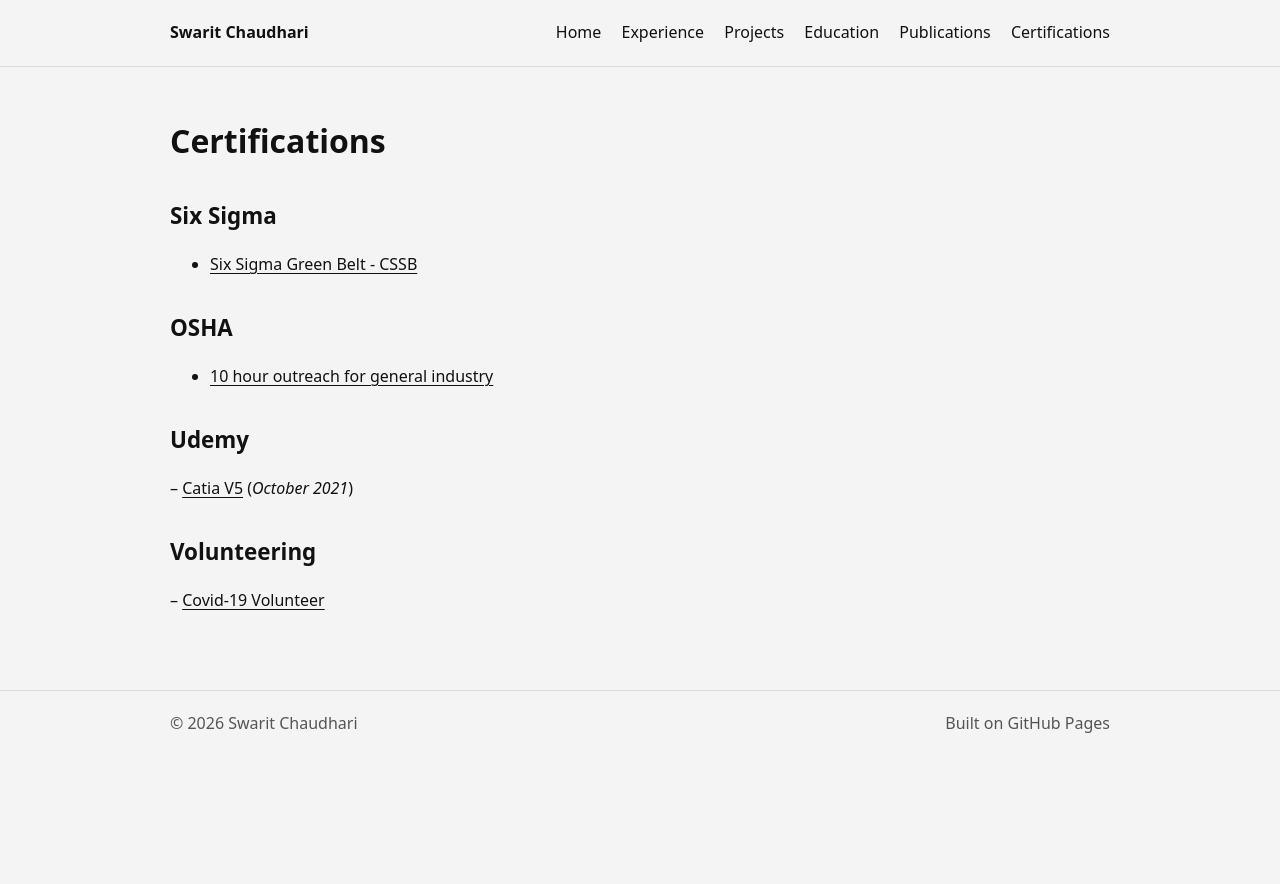
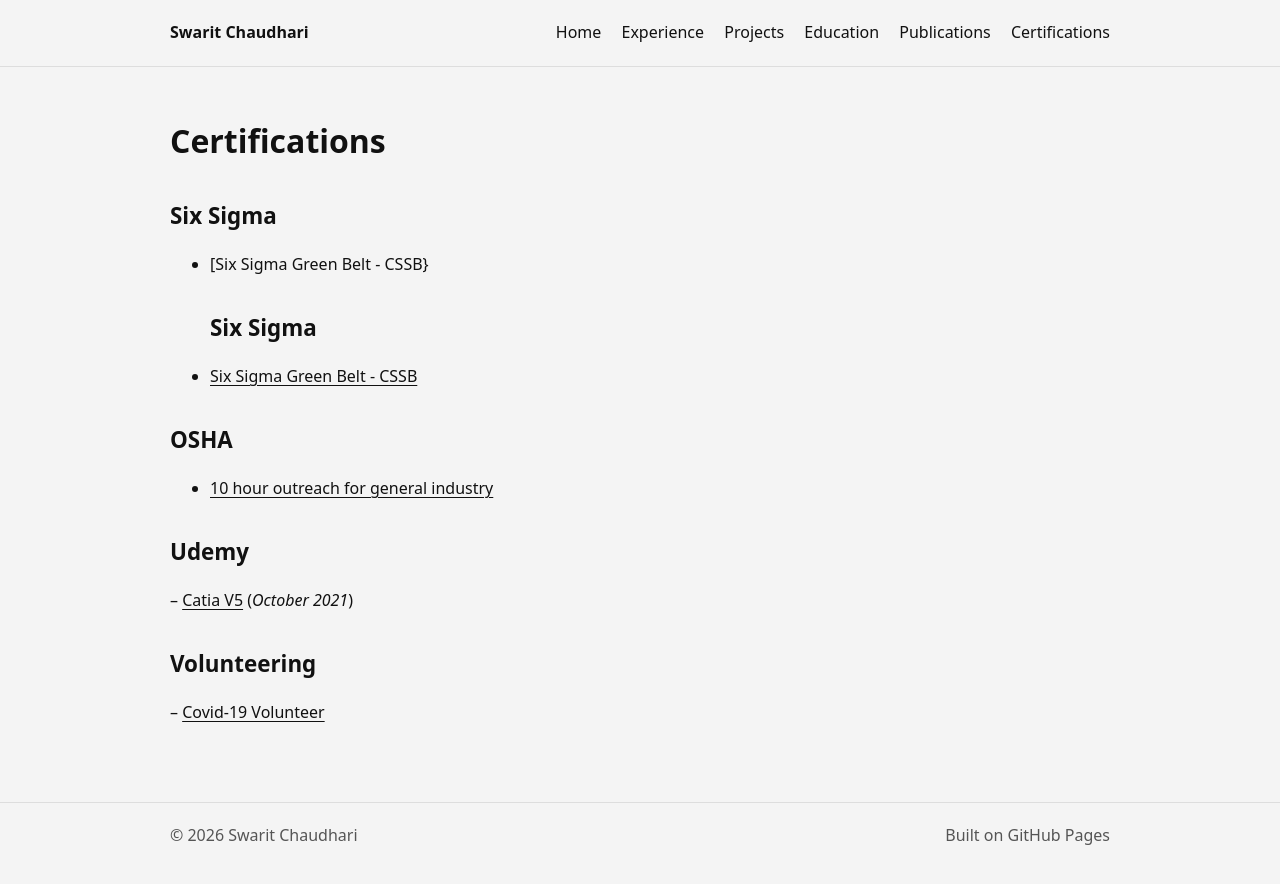
Before and after one commit to Swarit31/Swarit31.github.io, a Jekyll site: the page built from Certifications.md, in a window 1280 px wide. Shown: the top 884 px of the page. Built offline with Jekyll 4.4.1, drawn with Linux system fonts in a browser that asks for light colours.

Commit message:
Update Certifications.md

```diff
--- a/Certifications.md
+++ b/Certifications.md
@@ -4,6 +4,8 @@ title: Certifications
 permalink: /certifications/
 ---
 
+## Six Sigma
+- [Six Sigma Green Belt - CSSB}
 ## Six Sigma
 - [Six Sigma Green Belt - CSSB](https://drive.google.com/drive/folders/16f_H7Nw0MoP3D91bb7klNRTImD7JmXl)
 
```
